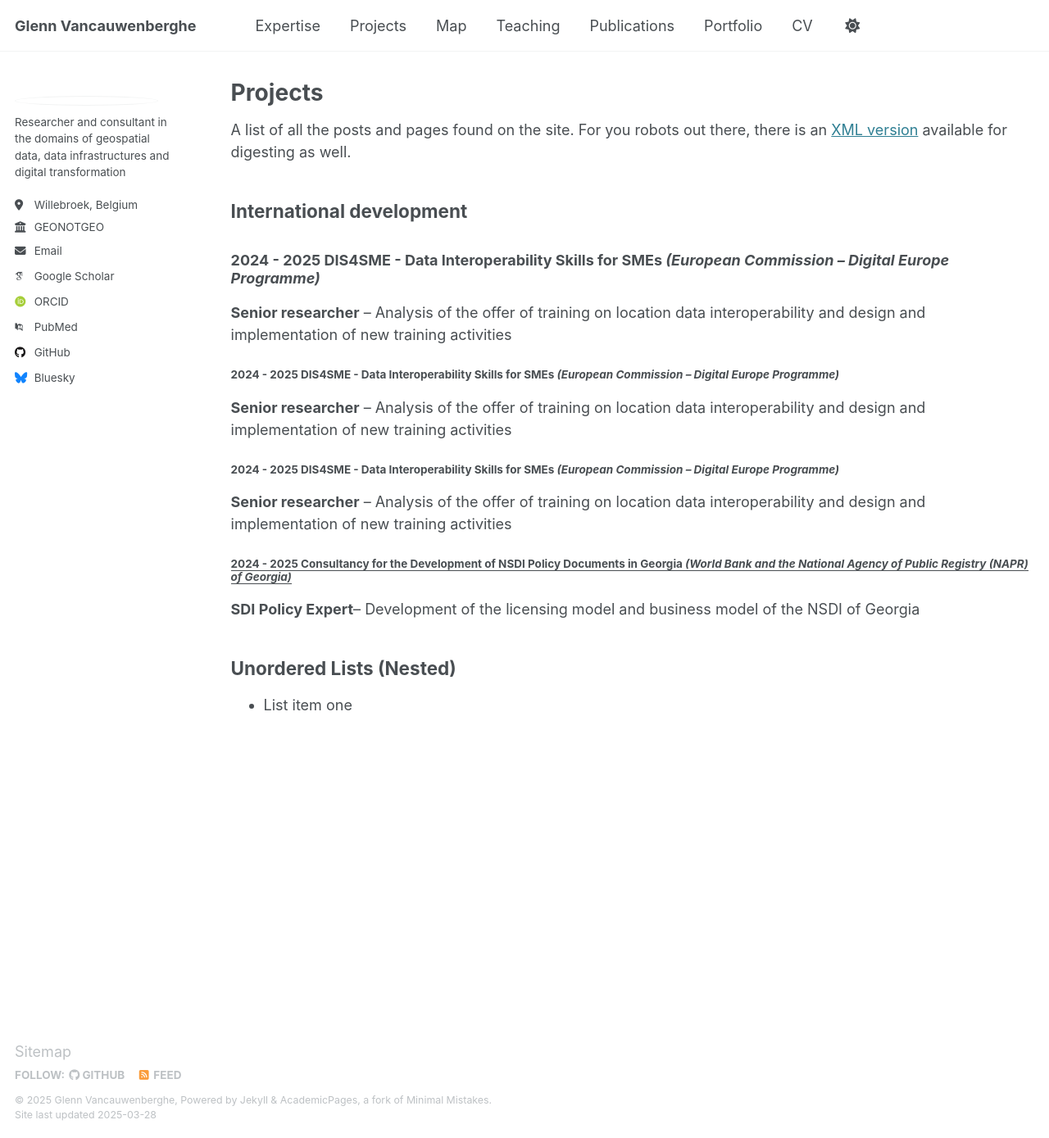
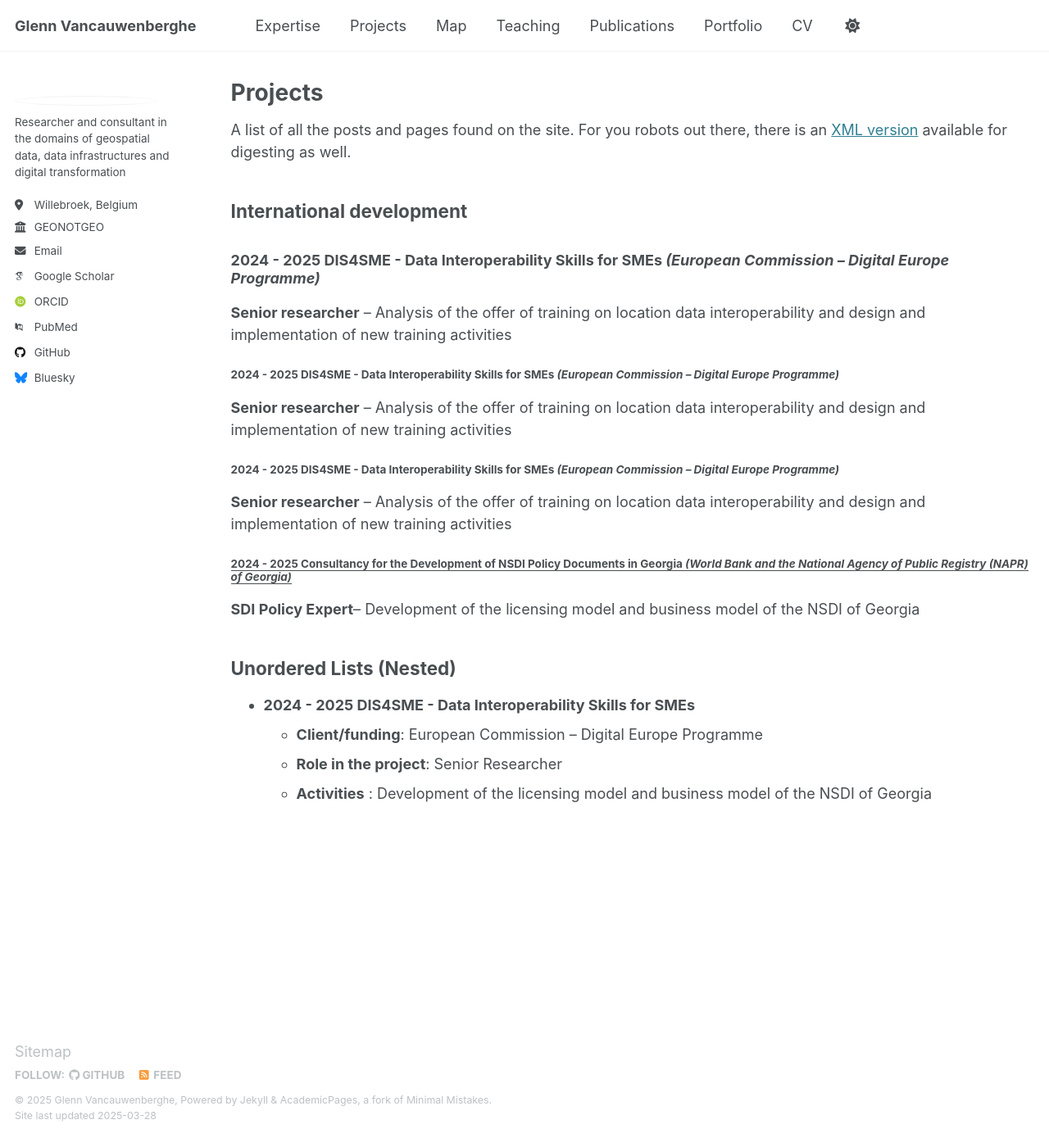
Before and after one commit to GVancauwenberghe/gvancauwenberghe.github.io, a Jekyll site: the page built from _pages/projects.md, in a window 1280 px wide and 1389 px high. Shown: the whole window at 82% size. Built offline with Jekyll 4.4.1, drawn with Linux system fonts in a browser that asks for light colours; some web fonts are replaced.

Commit message:
Update projects.md

```diff
--- a/_pages/projects.md
+++ b/_pages/projects.md
@@ -25,4 +25,7 @@ A list of all the posts and pages found on the site. For you robots out there, t
 
 ## Unordered Lists (Nested)
 
-  * List item one
+  * **2024 - 2025 DIS4SME -  Data Interoperability Skills for SMEs**
+      * **Client/funding**: European Commission – Digital Europe Programme
+      * **Role in the project**: Senior Researcher
+      * **Activities** : Development of the licensing model and business model of the NSDI of Georgia
```
